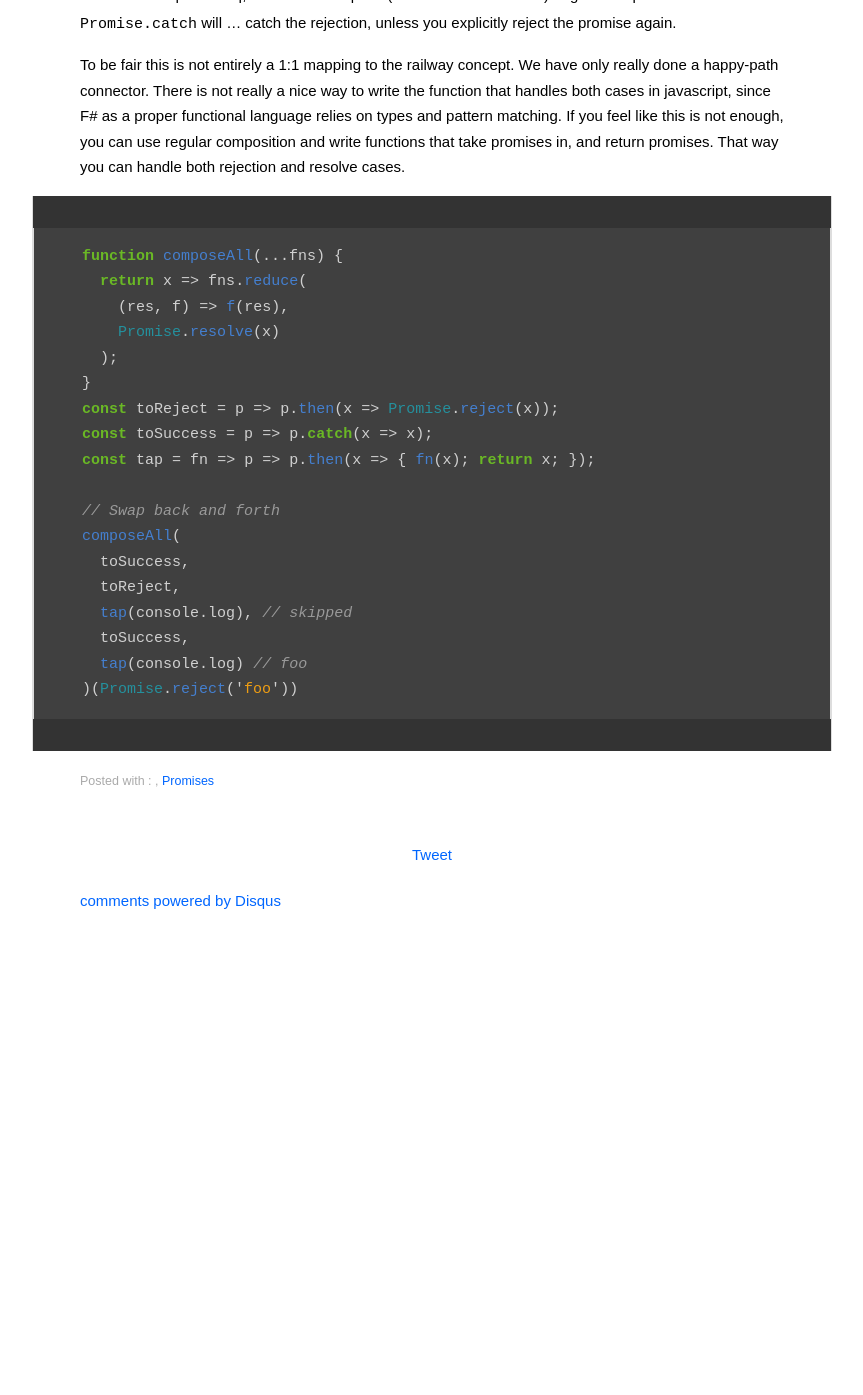
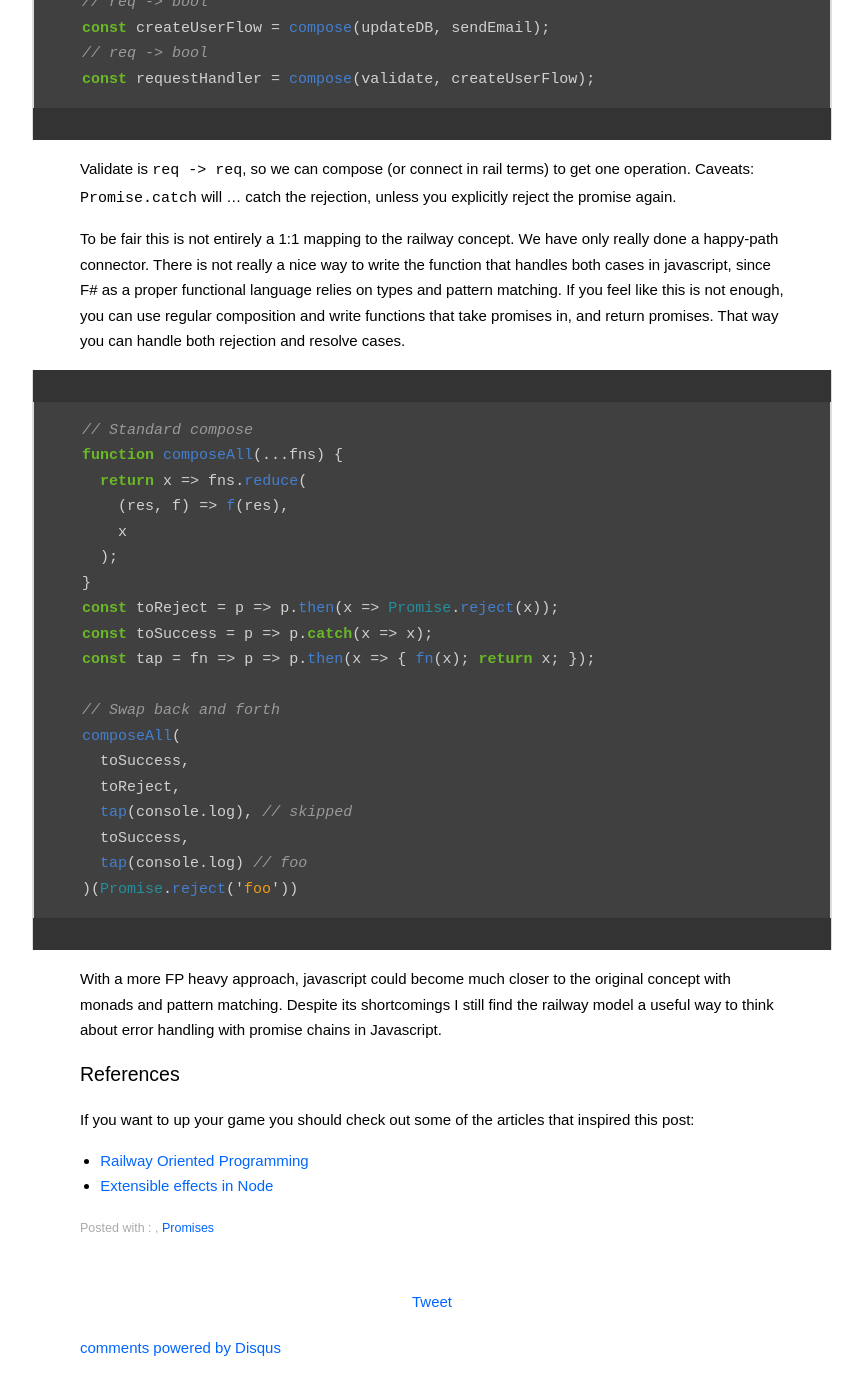
Before and after one commit to wejendorp/dorp.io, a Jekyll site: the page built from _posts/2017-03-31-railway-oriented-programming.md, in a window 1280 px wide and 1400 px high, scrolled down 4183 px. Shown: the top 1395 px of the window, without its empty margins (208-1071 px from the left). Built offline with Jekyll 4.4.1, drawn with Linux system fonts in a browser that asks for light colours; comment, search, counter and statistics services are not loaded; before the commit the page ends 5136 px from its top, so only the background shows below that; some of the changed text lies outside the part shown.

Commit message:
Tweak ROP post

````diff
--- a/_posts/2017-03-31-railway-oriented-programming.md
+++ b/_posts/2017-03-31-railway-oriented-programming.md
@@ -37,7 +37,8 @@
 
 By going with the railway analogy, we have an error track and a success track, or "the happy path".
 
-![alt](/assets/images/railway-1.png)
+<img src="/assets/images/railway-2.png" alt="Rails!" style="width: 250px;"/>
+
 Image sourced from [Railway Oriented Programming](https://fsharpforfunandprofit.com/rop/).
 
 With promises, I suppose the error track also works as a guard rail. No errors will escape the promise,
@@ -52,10 +53,6 @@
 
 # An Express(JS) Railway example!
 Consider each function a separate piece of railway. Validate will be the starting point.
-
-
-<img src="/assets/images/railway-2.png" alt="Rails!" style="width: 250px;"/>
-
 Consider this example signup route for an ExpressJS application:
 
 ```js
@@ -67,7 +64,7 @@
 		})
 		// Main error track
 		.catch(error => {
-			//
+			// The same error could have multiple representations:
 			if (error.error) { // debug info
 				console.error(error.error);
 			}
@@ -128,14 +125,22 @@
 
 ```js
 function compose(...fns) {
-	return x => fns.reduce(
-		(res, f) => res.then(f),
-		Promise.resolve(x)
+	return x => {
+		let res = Promise.resolve(x);
+		fns.forEach(f => {
+			res = res.then(f);
+		});
+		return res;
 	);
 }
 ```
+In standard terminology our compose function is normally called `pipe`, since it applies its
+functions from left to right, just like an unix pipe `ps | grep node`.
 
-which would let us define the flows as compositions:
+Pipe / compose lets us define the flow of data as a composition of `.then`s, which can now be
+considered a single piece of track:
+
+![alt](/assets/images/railway-1.png)
 
 ```js
 // req -> bool
@@ -155,10 +160,11 @@
 take promises in, and return promises. That way you can handle both rejection and resolve cases.
 
 ```js
+// Standard compose
 function composeAll(...fns) {
 	return x => fns.reduce(
 		(res, f) => f(res),
-		Promise.resolve(x)
+		x
 	);
 }
 const toReject = p => p.then(x => Promise.reject(x));
@@ -174,3 +180,15 @@
 	tap(console.log) // foo
 )(Promise.reject('foo'))
 ```
+
+With a more FP heavy approach, javascript could become much closer to the original concept with
+monads and pattern matching. Despite its shortcomings I still find the railway model a useful way to
+think about error handling with promise chains in Javascript.
+
+
+## References
+
+If you want to up your game you should check out some of the articles that inspired this post:
+
+* [Railway Oriented Programming](https://fsharpforfunandprofit.com/rop/)
+* [Extensible effects in Node](https://www.humblespark.com/blog/extensible-effects-in-node-part-1)
````
